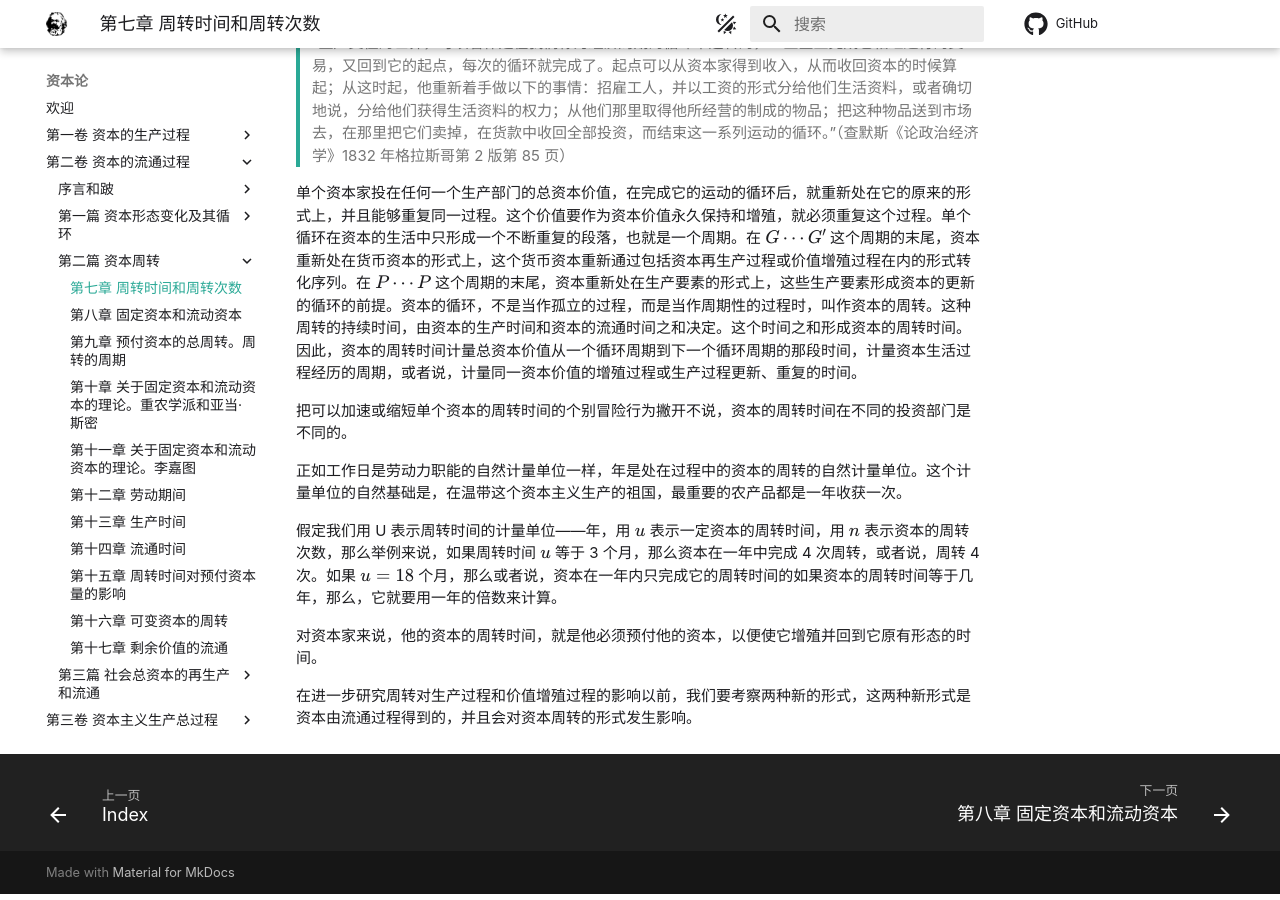
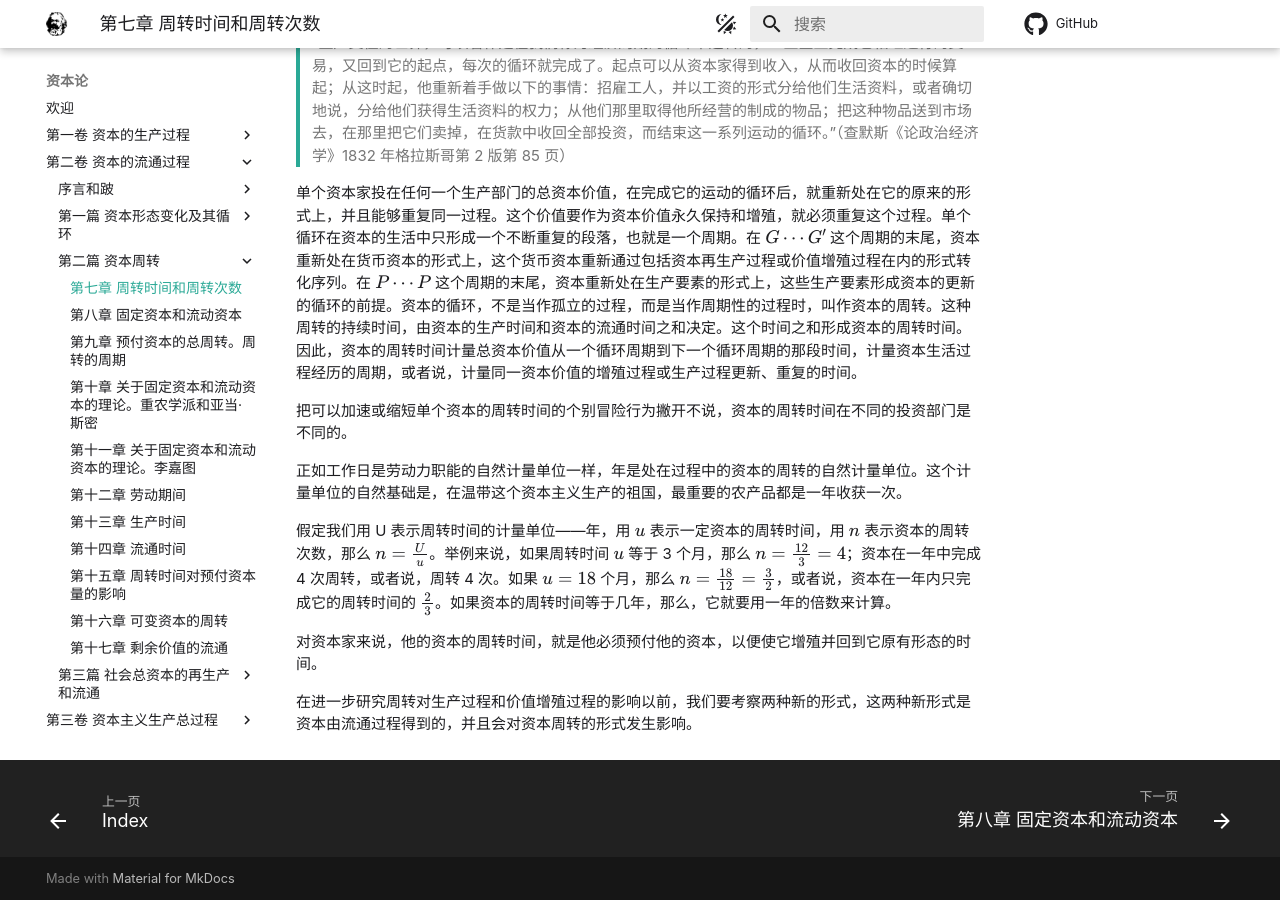
Before and after one commit to bowenEI/das-capital, an MkDocs documentation site: the page built from docs/part2/ch2/sec7.md, in a window 1280 px wide and 900 px high, scrolled down 1095 px. Built offline with MkDocs 1.6.1 and Material for MkDocs 9.7.7, drawn with Linux system fonts in a browser that asks for light colours; comment, search, counter and statistics services are not loaded; some of the changed text lies outside the part shown.

Commit message:
add sec7

```diff
--- a/docs/part2/ch2/sec7.md
+++ b/docs/part2/ch2/sec7.md
@@ -6,7 +6,7 @@
 
 无论我们是考察 $G \cdots G'$ 形式，还是考察 $P \cdots P$ 形式，这两个形式都包含：1. 预付价值已经作为资本价值执行职能，并且已经增殖；2. 预付价值通过它的过程之后，又回到它开始过程时的形式。预付价值 $G$ 的增殖和与此同时资本又回到这个形式（货币形式），这在 $G \cdots G'$ 形式中是一目了然的。不过在第二个形式中情形也是一样。因为起点 $P$ 是生产要素即具有一定价值的商品的存在。这个形式包含这个价值的增殖（$W'$ 和 $G'$）和回到原来的形式，因为在第二个 $P$ 中，预付价值重新取得了生产要素的形式，即它原来预付时的形式。
 
-以前我们已经知道，> “生产具有资本主义的形式，再生产也就具有同样的形式。在资本主义生产方式下，劳动过程只表现为价值增殖过程的一种手段，同样，再生产也只表现为把预付价值作为资本即作为自行增殖的价值来再生产的一种手段。”（第 1 册第 21 章第 588 页 42）
+以前我们已经知道，“生产具有资本主义的形式，再生产也就具有同样的形式。在资本主义生产方式下，劳动过程只表现为价值增殖过程的一种手段，同样，再生产也只表现为把预付价值作为资本即作为自行增殖的价值来再生产的一种手段。”（第 1 册第 21 章第 588 页 [42]）
 
 （I）$G \cdots G'$、（II）$P \cdots P$ 和（III）$W' \cdots W'$ 这三个形式有如下的区别：在形式 II（$P \cdots P$）中，过程的更新，即再生产过程，表现为现实的，而在形式 I 中，只表现为可能的。但是二者和形式 III 相区别的是：预付的资本价值——无论它采取货币的形式，还是采取物质的生产要素的形式——是出发点，因而也是复归点。在 $G \cdots G'$ 中，复归点是 $G'=G+g$。如果过程以同一规模更新，$G$ 就重新成为出发点，$g$ 则不进入过程，而只是表示 $G$ 作为资本已经自行增殖，已经生产了一个剩余价值 $g$，但是把它抛开了。在 $P \cdots P$ 形式中，以生产要素 $P$ 形式预付的资本价值同样是出发点。这个形式包含预付资本价值的增殖。如果进行简单再生产，同一资本价值就以同一形式 $P$ 重新开始它的过程。如果进行积累，$P'$（按价值量 $=G'=W'$）就作为已经增大的资本价值开始过程。但是，资本价值虽然比以前大了，过程仍然以原来形式的预付资本价值开始。相反，在形式 III 中，开始过程的资本价值不是预付的资本价值，而是已经增殖的资本价值，是处在商品形式上的总财富，预付资本价值只是其中的一部分。这最后一个形式对第三篇来说是很重要的，因为在那里，各单个资本的运动要和社会总资本的运动联系起来加以考察。但是在考察资本周转时，这个形式是不适用的，因为资本的周转总是以货币形式或商品形式的资本价值的预付开始，并且总是使循环中的资本价值回到它预付时的形式。至于循环 I 和循环 II，那么，在主要是研究周转对剩余价值的形成的影响时，我们应该抓住前者；而在主要是研究周转对产品的形成的影响时，我们就应该抓住后者。
 
@@ -24,7 +24,7 @@
 
 正如工作日是劳动力职能的自然计量单位一样，年是处在过程中的资本的周转的自然计量单位。这个计量单位的自然基础是，在温带这个资本主义生产的祖国，最重要的农产品都是一年收获一次。
 
-假定我们用 U 表示周转时间的计量单位——年，用 $u$ 表示一定资本的周转时间，用 $n$ 表示资本的周转次数，那么举例来说，如果周转时间 $u$ 等于 3 个月，那么资本在一年中完成 4 次周转，或者说，周转 4 次。如果 $u=18$ 个月，那么或者说，资本在一年内只完成它的周转时间的如果资本的周转时间等于几年，那么，它就要用一年的倍数来计算。
+假定我们用 U 表示周转时间的计量单位——年，用 $u$ 表示一定资本的周转时间，用 $n$ 表示资本的周转次数，那么 $n = \frac{U}{u}$。举例来说，如果周转时间 $u$ 等于 3 个月，那么 $n = \frac{12}{3} = 4$；资本在一年中完成 4 次周转，或者说，周转 4 次。如果 $u=18$ 个月，那么 $n = \frac{18}{12} = \frac{3}{2}$，或者说，资本在一年内只完成它的周转时间的 $\frac{2}{3}$。如果资本的周转时间等于几年，那么，它就要用一年的倍数来计算。
 
 对资本家来说，他的资本的周转时间，就是他必须预付他的资本，以便使它增殖并回到它原有形态的时间。
 
```
